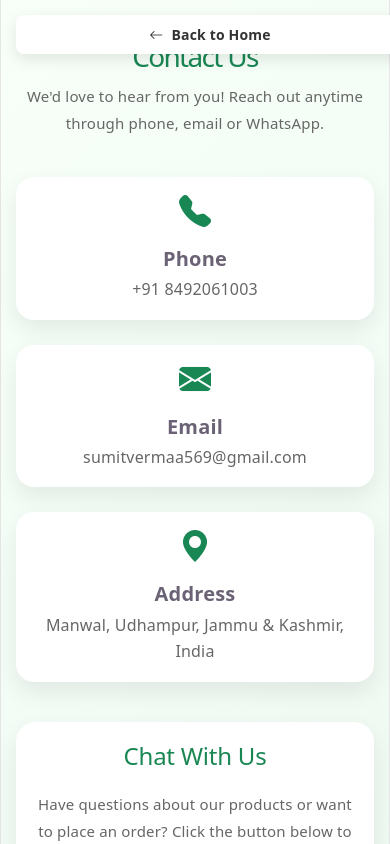
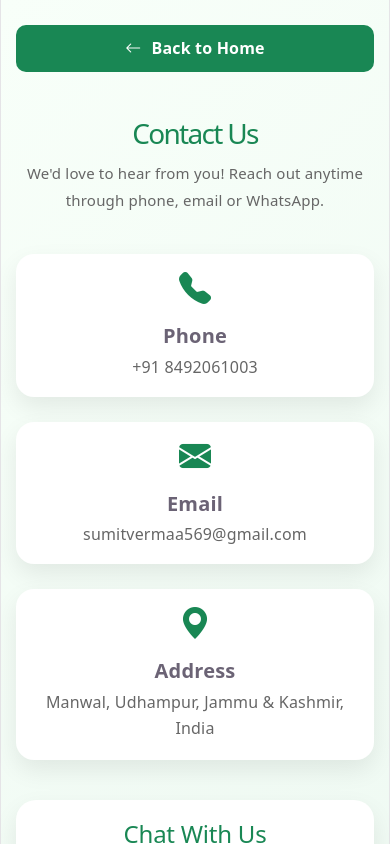
Before and after one commit to sumitvermaa569/E-commerce, a React (Vite) app: page /contact in a window 390 px wide. Shown: the top 844 px of the page. Built offline with nearby package versions, Linux system fonts and the light colour scheme.

Commit message:
login and contact page home button chnage

```diff
--- a/src/pages/Contact.css
+++ b/src/pages/Contact.css
@@ -14,7 +14,7 @@
 
 /* Back Button */
 
-.home-btn {
+.contact-home-btn {
     position: absolute;
     top: 30px;
     left: 40px;
@@ -30,7 +30,7 @@
     transition: .3s;
 }
 
-.home-btn:hover {
+.contact-home-btn:hover {
     background: #146c43;
     transform: translateY(-3px);
 }
@@ -191,7 +191,7 @@ Tablet
     .contact-box {
         text-align: center;
     }
-    .home-btn {
+    .contact-home-btn {
         position: static;
         margin-bottom: 30px;
         display: inline-flex;
@@ -205,7 +205,7 @@ Mobile
 
 @media(max-width:768px) {
     .contact-page {
-        padding: 40px 20px;
+        padding: 80px 20px 40px;
     }
     .contact-header {
         margin-bottom: 40px;
@@ -245,7 +245,7 @@ Small Mobile
     .contact-page {
         padding: 25px 15px;
     }
-    .home-btn {
+    .contact-home-btn {
         width: 100%;
         justify-content: center;
     }
--- a/src/pages/Contact.jsx
+++ b/src/pages/Contact.jsx
@@ -8,7 +8,7 @@ function Contact() {
     <div className="contact-page">
 
       {/* Back to Home Button */}
-      <Link to="/" className="home-btn">
+      <Link to="/" className="contact-home-btn">
         <i className="bi bi-arrow-left"></i>
         Back to Home
       </Link>
--- a/src/pages/Login.css
+++ b/src/pages/Login.css
@@ -31,23 +31,6 @@
 .home-btn:hover {
     color: white;
     background: #198754;
-}
-
-.back-home {
-    position: absolute;
-    top: 25px;
-    left: 50px;
-    background: #198754;
-    color: white;
-    text-decoration: none;
-    padding: 10px 20px;
-    border-radius: 8px;
-    font-weight: 600;
-    transition: 0.3s;
-}
-
-.back-home:hover {
-    background: #146c43;
 }
 
 .login-card {
@@ -191,15 +174,19 @@
         width: 90%;
         max-width: 420px;
     }
-    .back-home {
+    .home-btn {
+        top: 20px;
         left: 20px;
-        top: 20px;
     }
 }
 
 @media (max-width:480px) {
     .login-container {
         padding: 20px 12px;
+    }
+    .home-btn {
+        font-size: 13px;
+        padding: 7px 10px;
     }
     .login-card {
         padding: 25px 18px;
@@ -224,10 +211,6 @@
     .google-btn {
         padding: 12px;
         font-size: 14px;
-    }
-    .back-home {
-        font-size: 14px;
-        padding: 8px 15px;
     }
     .register-text {
         font-size: 14px;
@@ -255,11 +238,6 @@
     .login-card p {
         font-size: 15px;
     }
-    .back-home {
-        position: static;
-        margin-bottom: 20px;
-        display: inline-block;
-    }
     .login-options {
         flex-direction: column;
         gap: 12px;
```
